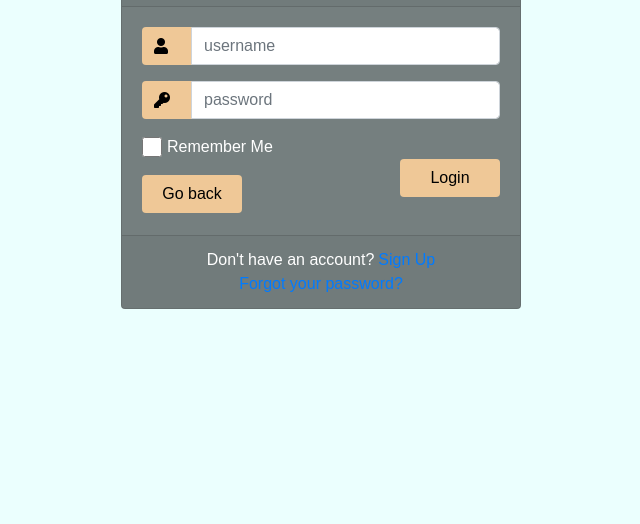
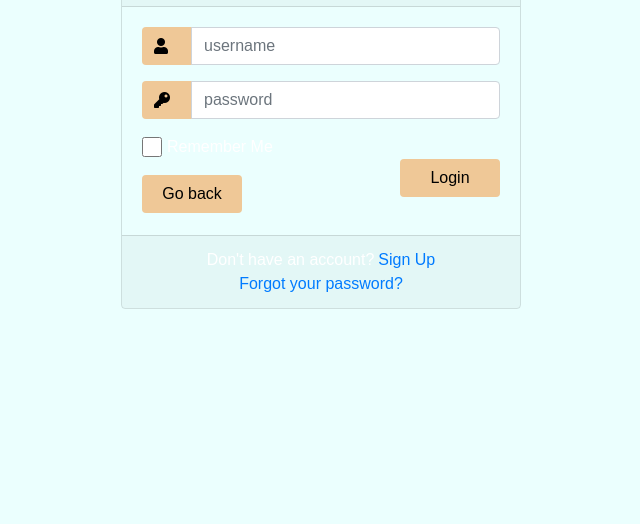
Before and after one commit to itsgreddy/Decode-Apocalypse, a plain HTML site: page index2.html in a window 1280 px wide. Shown: the part 276-800 px from the top of the page, without its empty margins (319-959 px from the left). Drawn offline with nearby package versions, Linux system fonts and the light colour scheme; a web font is replaced by a local one.

Commit message:
Update styles2.css

```diff
--- a/styles2.css
+++ b/styles2.css
@@ -18,7 +18,7 @@ body {
   margin-top: auto;
   margin-bottom: auto;
   width: 400px;
-  background-color: rgba(0, 0, 0, 0.5) !important;
+  background-color: rgba(0, 0, 0, 0) !important;
 }
 
 .social_icon span {
@@ -70,7 +70,6 @@ input:focus {
   background-color: #efc897;
   width: 100px;
 }
-
 .login_btn:hover {
   color: black;
   background-color: white;
```
